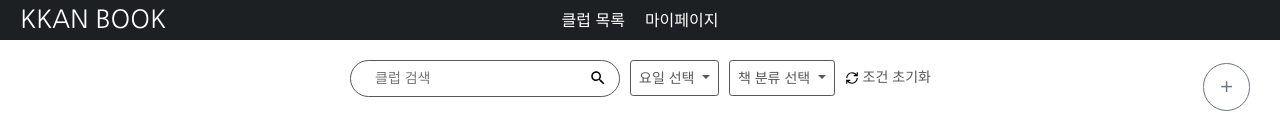
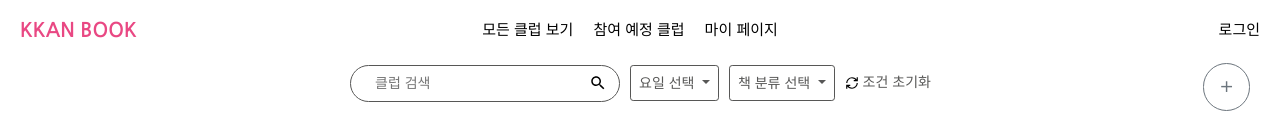
Before and after one commit to yukistar/kkanbook-frontend, a React app: page / in a window 1280 px wide. Shown: the top 138 px of the page. Built offline with nearby package versions, Linux system fonts and the light colour scheme; grey boxes are pictures that could not be loaded.

Commit message:
[#10] edit style header navbar

```diff
--- a/src/components/component.css
+++ b/src/components/component.css
@@ -12,11 +12,10 @@
 }
 
 .link-custom {
-    color: white;
+    color: black;
     text-decoration: none;
 }
 
 .link-custom:hover {
-    color: pink;
-    text-decoration: underline;
+    color: #E94883;
 }
--- a/src/components/navbar.js
+++ b/src/components/navbar.js
@@ -9,25 +9,25 @@ const Nav = styled.nav`
   z-index: 1;
   opacity: ${props => (props.isScroll ? "0.7" : "1")};
   backdrop-filter: blur(30px);
-  padding: 0 20px;
-  background: #1c2022;
+  padding: 30px 20px 15px;
+  background: white;
+  font-size: 15px;
   display: flex;
   align-items: center;
   height: 40px;
   transition: all 0.2s ease-in-out;
 `;
 
-const Logo = styled.h1`
+const Logo = styled.div`
   position:absolute;
-  font-size: 25px;
-  color: white;
-  margin-top: 7px;
+  color: #E94883;
+  font-size: 20px;
+  font-weight: 800;
 `;
 
 const Menu = styled.ul`
   list-style: none;
   display: flex;
-  margin-top: 15px;
   margin: 0 auto;
   padding: 0px 20px 0px 20px;
 
@@ -40,7 +40,39 @@ const Menu = styled.ul`
   }
 `;
 
-const Item = styled.li``;
+const Item = styled.li`
+  :nth-child(1) {
+    .link-custom {
+      color: ${props => (props.menuFocus === 1 ? "#E94883" : "black")};
+    }
+  }
+  :nth-child(2) {
+    .link-custom {
+      color: ${props => (props.menuFocus === 2 ? "#E94883" : "black")};
+    }
+  }
+  :nth-child(3) {
+    .link-custom {
+      color: ${props => (props.menuFocus === 3 ? "#E94883" : "black")};
+    }
+  }
+  :nth-child(4) {
+    .link-custom {
+      color: ${props => (props.menuFocus === 4 ? "#E94883" : "black")};
+    }
+  }
+`;
+
+const Auth = styled.div`
+  position:absolute;
+  right: 0;
+  margin: 0 auto;
+  padding: 0px 20px 0px 20px;
+
+  @media (max-width: 768px) {
+    display: none;
+  }
+`;
 
 const NavIcon = styled.button`
   background: none;
@@ -61,7 +93,7 @@ const Line = styled.span`
   width: 25px;
   height: 3px;
   margin: 5px;
-  background-color: #fff;
+  background-color: #E94883;
   transition: width 0.4s ease-in-out;
 
   :nth-child(2) {
@@ -72,13 +104,13 @@ const Line = styled.span`
 const Overlay = styled.div`
   position: fixed;
   top: 0; right: 0; left: 0;
-  top: 40px;
+  top: 45px;
   z-index: 1;
   opacity: ${props => (props.isScroll ? "0.7" : "1")};
   backdrop-filter: blur(30px);
-  height: ${props => (props.toggle ? "60px" : 0)};
+  height: ${props => (props.toggle ? "120px" : 0)};
   width: 100vw;
-  background: #1c2022;
+  background: white;
   transition: all 0.2s ease-in-out;
 
   @media (min-width: 769px) {
@@ -90,7 +122,7 @@ const OverlayMenu = styled.ul`
   list-style: none;
   position: absolute;
   left: 50%;
-  top: 35%;
+  top: 45%;
   transform: translate(-50%, -50%);
 
   li {
@@ -101,8 +133,9 @@ const OverlayMenu = styled.ul`
 `;
 
 const Navbar = () => {
-    const [toggle, toggleNav] = useState(false);
+    const [toggle, setToggle] = useState(false);
     const [isScroll, setIsScroll] = useState(false);
+    const [menuFocus, setMenuFocus] = useState(0);
 
     useEffect(() => {
       window.addEventListener('scroll', () => {
@@ -112,18 +145,26 @@ const Navbar = () => {
     }, [isScroll]);
 
     return (
-        <div style={{marginBottom:"40px"}}>
+        <div style={{marginBottom:"45px"}}>
             <Nav isScroll={isScroll}>
                 <Logo>KKAN BOOK</Logo>
                 <Menu>
-                    <Item>
-                        <Link className="link-custom" to="/">클럽 목록</Link>
+                    <Item menuFocus={menuFocus} onClick={() => setMenuFocus(1)}>
+                        <Link className="link-custom" to="/">모든 클럽 보기</Link>
                     </Item>
-                    <Item>
-                        <Link className="link-custom" to="/signin">마이페이지</Link>
+                    <Item menuFocus={menuFocus} onClick={() => setMenuFocus(2)}>
+                        <Link className="link-custom" to="/signin">참여 예정 클럽</Link>
+                    </Item>
+                    <Item menuFocus={menuFocus} onClick={() => setMenuFocus(3)}>
+                        <Link className="link-custom" to="/signin">마이 페이지</Link>
+                    </Item>
+                    <Item menuFocus={menuFocus} onClick={() => setMenuFocus(4)}>
+                      <Auth>
+                        <Link className="link-custom" to="/signin">로그인</Link>
+                      </Auth>
                     </Item>
                 </Menu>
-                <NavIcon onClick={() => toggleNav(!toggle)}>
+                <NavIcon onClick={() => setToggle(!toggle)}>
                     <Line toggle={toggle} />
                     <Line toggle={toggle} />
                     <Line toggle={toggle} />
@@ -131,11 +172,17 @@ const Navbar = () => {
             </Nav>
             <Overlay toggle={toggle} isScroll={isScroll}>
                 <OverlayMenu toggle={toggle}>
-                    <Item>
-                        <Link className="link-custom" to="/">클럽 목록</Link>
+                    <Item menuFocus={menuFocus} onClick={() => setMenuFocus(1)}>
+                        <Link className="link-custom" to="/">모든 클럽 보기</Link>
                     </Item>
-                    <Item>
-                        <Link className="link-custom" to="/signin">마이페이지</Link>
+                    <Item menuFocus={menuFocus} onClick={() => setMenuFocus(2)}>
+                        <Link className="link-custom" to="/signin">참여 예정 클럽</Link>
+                    </Item>
+                    <Item menuFocus={menuFocus} onClick={() => setMenuFocus(3)}>
+                        <Link className="link-custom" to="/signin">마이 페이지</Link>
+                    </Item>
+                    <Item menuFocus={menuFocus} onClick={() => setMenuFocus(4)}>
+                      <Link className="link-custom" to="/signin">로그인</Link>
                     </Item>
                 </OverlayMenu>
             </Overlay>
```
Also changed, not shown: src/components/header.js (deleted, +0 -12 lines).
